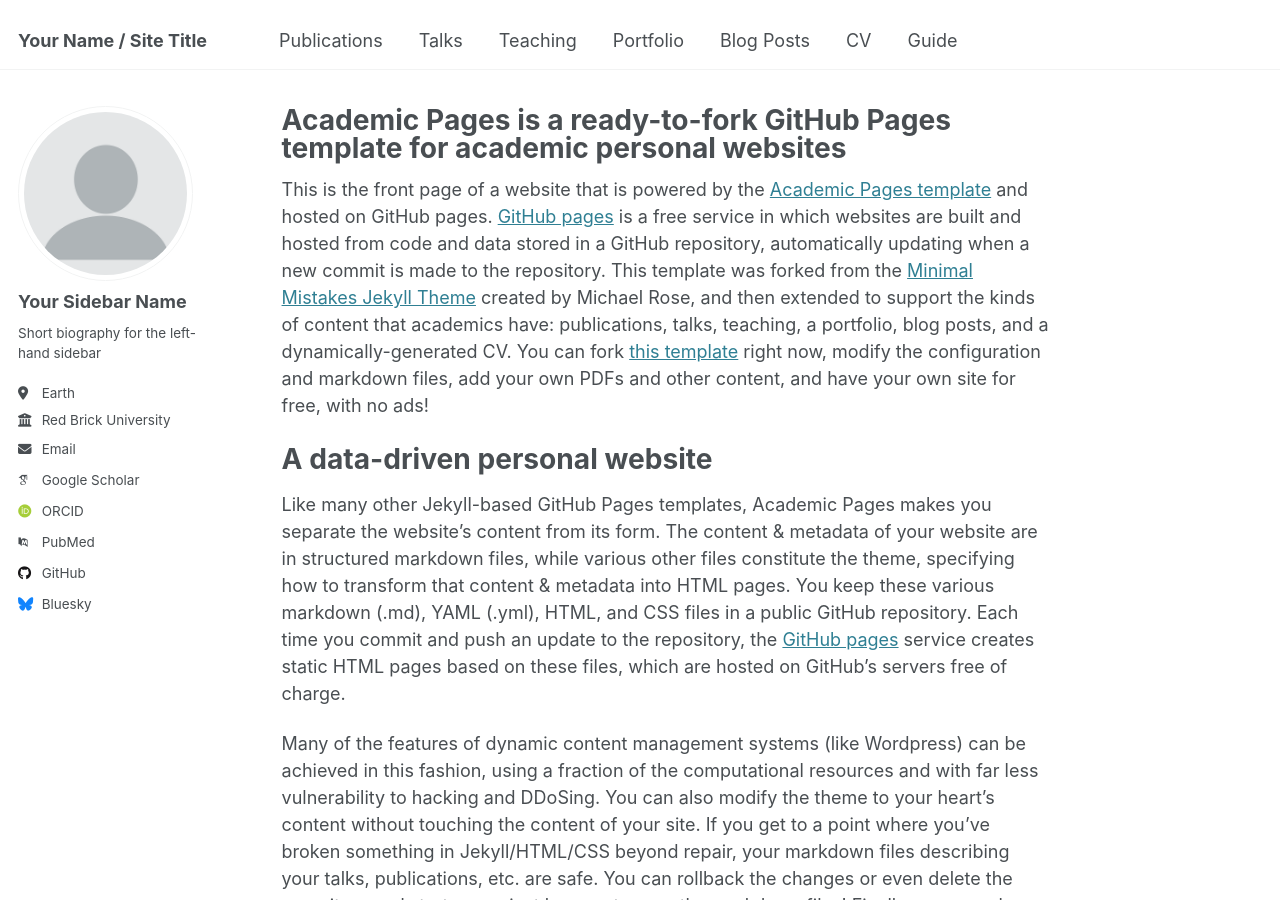
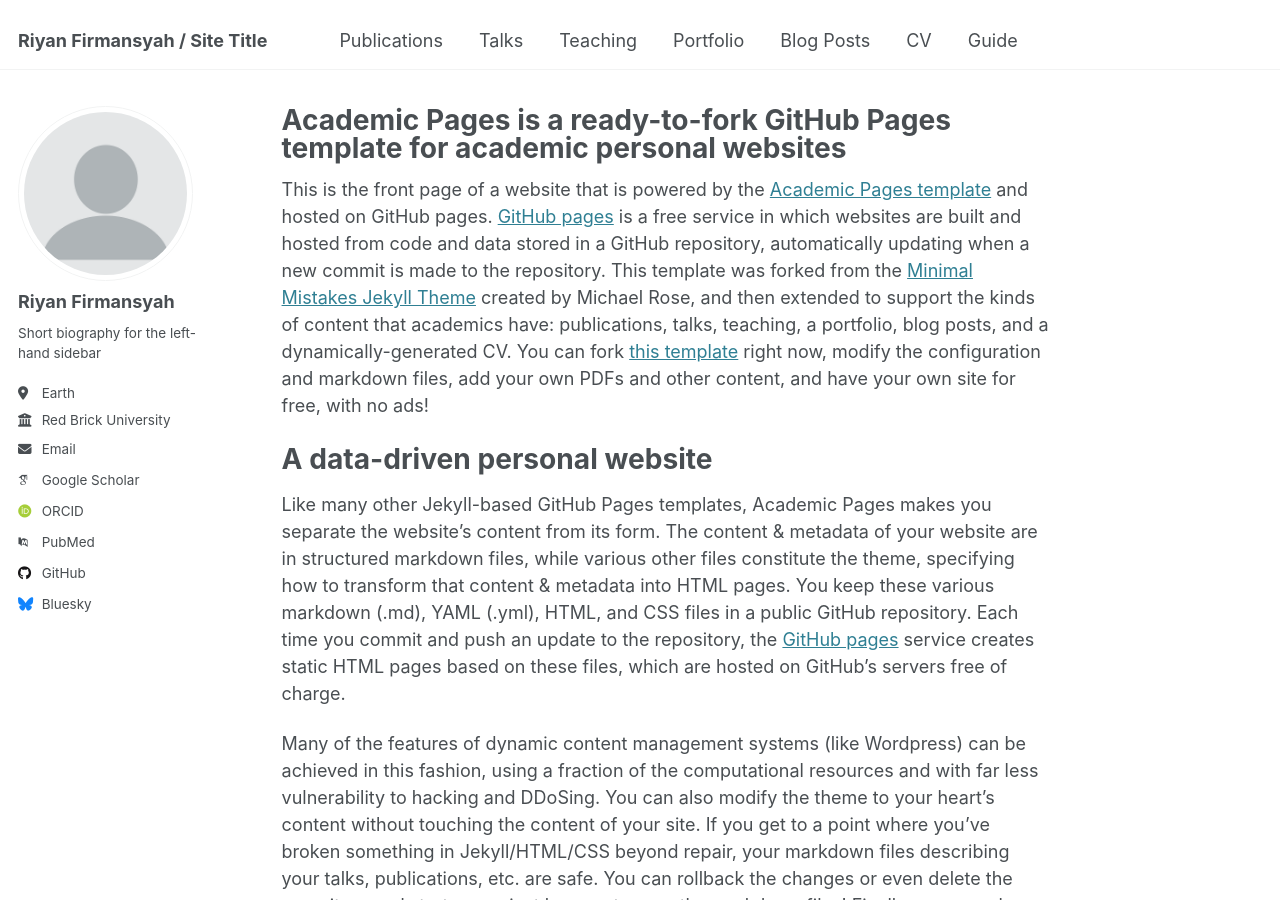
Before and after one commit to Arryanfr/arryanfr.github.io, a Jekyll site: the page built from _pages/about.md, in a window 1280 px wide and 900 px high. Built offline with Jekyll 4.4.1, drawn with Linux system fonts in a browser that asks for light colours; some web fonts are replaced.

Commit message:
Update _config.yml

```diff
--- a/_config.yml
+++ b/_config.yml
@@ -9,7 +9,7 @@
 # Basic Site Settings
 locale                   : "en-US"
 site_theme               : "default"
-title                    : "Your Name / Site Title"
+title                    : "Riyan Firmansyah / Site Title"
 title_separator          : "-"
 name                     : &name "Riyan Firmansyah"
 description              : &description "personal description"
@@ -23,7 +23,7 @@ repository               : "academicpages/academicpages.github.io"
 author:
   # Biographic information
   avatar           : "profile.png"
-  name             : "Your Sidebar Name"
+  name             : "Riyan Firmansyah"
   pronouns         : # example: "she/her"
   bio              : "Short biography for the left-hand sidebar"
   location         : "Earth"
```
